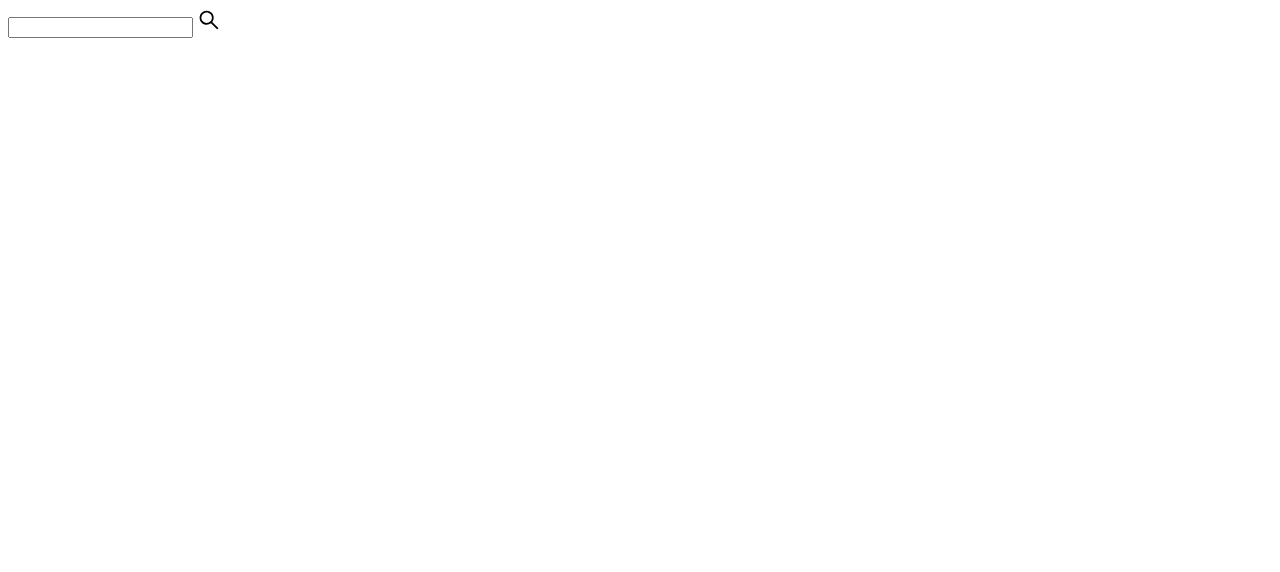
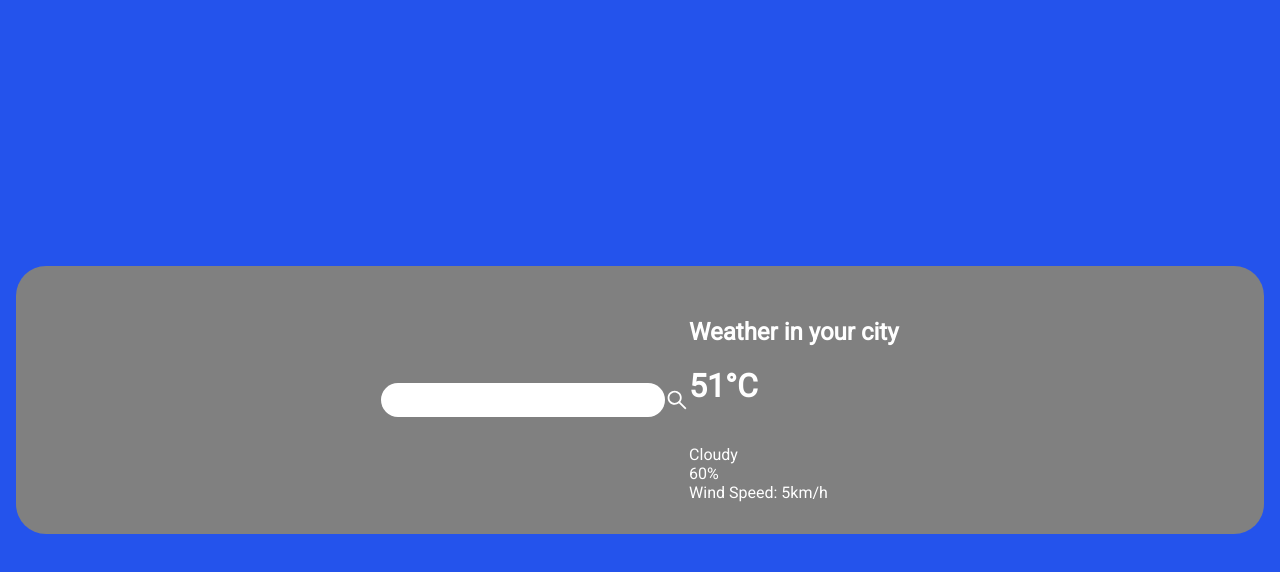
Before and after one commit to BenjaminShutyak/WeatherAppPhase1, a plain HTML site: page index.html in a window 1280 px wide. Drawn offline with Linux system fonts and the light colour scheme.

Commit message:
Added styling to css file and better edited html

```diff
--- a/index.html
+++ b/index.html
@@ -5,13 +5,30 @@
     <meta http-equiv="X-UA-Compatible" content="IE=edge">
     <meta name="viewport" content="width=device-width, initial-scale=1.0">
     <title>Weather App</title>
+    <link rel="preconnect" href="https://fonts.googleapis.com">
+<link rel="preconnect" href="https://fonts.gstatic.com" crossorigin>
+<link href="https://fonts.googleapis.com/css2?family=Roboto&display=swap" rel="stylesheet">
+    <link rel="stylesheet" href="style.css">
+    <script src="script.js"></script>
 </head>
 <body>
-    <div class="card">
-        <div class="search">
-            <input type="text" class="search-bar"
-        <button>
-                <svg stroke="currentColor" fill="currentColor" stroke-width="0" viewBox="0 0 1024 1024" height="1.5em" width="1.5em" xmlns="http://www.w3.org/2000/svg"><path d="M909.6 854.5L649.9 594.8C690.2 542.7 712 479 712 412c0-80.2-31.3-155.4-87.9-212.1-56.6-56.7-132-87.9-212.1-87.9s-155.5 31.3-212.1 87.9C143.2 256.5 112 331.8 112 412c0 80.1 31.3 155.5 87.9 212.1C256.5 680.8 331.8 712 412 712c67 0 130.6-21.8 182.7-62l259.7 259.6a8.2 8.2 0 0 0 11.6 0l43.6-43.5a8.2 8.2 0 0 0 0-11.6zM570.4 570.4C528 612.7 471.8 636 412 636s-116-23.3-158.4-65.6C211.3 528 188 471.8 188 412s23.3-116.1 65.6-158.4C296 211.3 352.2 188 412 188s116.1 23.2 158.4 65.6S636 352.2 636 412s-23.3 116.1-65.6 158.4z"></path></svg>
-            </button>
+<div class="card">
+<div class="search">
+    <input type="text" class="search-bar"
+       <button><svg stroke="currentColor" fill="currentColor" stroke-width="0" viewBox="0 0 1024 1024" height="1.5em"
+    width="1.5em" xmlns="http://www.w3.org/2000/svg">
+    <path
+      d="M909.6 854.5L649.9 594.8C690.2 542.7 712 479 712 412c0-80.2-31.3-155.4-87.9-212.1-56.6-56.7-132-87.9-212.1-87.9s-155.5 31.3-212.1 87.9C143.2 256.5 112 331.8 112 412c0 80.1 31.3 155.5 87.9 212.1C256.5 680.8 331.8 712 412 712c67 0 130.6-21.8 182.7-62l259.7 259.6a8.2 8.2 0 0 0 11.6 0l43.6-43.5a8.2 8.2 0 0 0 0-11.6zM570.4 570.4C528 612.7 471.8 636 412 636s-116-23.3-158.4-65.6C211.3 528 188 471.8 188 412s23.3-116.1 65.6-158.4C296 211.3 352.2 188 412 188s116.1 23.2 158.4 65.6S636 352.2 636 412s-23.3 116.1-65.6 158.4z">
+    </path>
+  </svg></button>
+<div>
+        <div class="weather">
+            <h2 class="city">Weather in your city</h2>
+            <h1 class="temp">51°C</h1>
+            <img src="" alt="" class="icon">
+            <div class="description">Cloudy</div>
+            <div class="humidity">60%</div>
+            <div class="wind">Wind Speed: 5km/h</div>
+    </div>
 </body>
 </html>
--- a/style.css
+++ b/style.css
@@ -1 +1,54 @@
-<test>
+body {
+    display: flex;
+    justify-content: center;
+    align-items: center;
+    height: 100vh;
+    margin: 0%;
+    font-family: 'Roboto', sans-serif;
+    background-color: rgb(36, 83, 236);
+}
+
+.card {
+    background-color: grey;
+    color: white;
+    padding: 2em;
+    border-radius: 30px;
+    width: 100%;
+    max width : 420px;
+    margin: 1em;
+}
+
+.search {
+    display: flex;
+    align-items: center;
+    justify-content: center;
+}
+
+button {
+   margin: 0.5em;
+   border-radius: 50%;
+   border: none;
+   height: 44px;
+   width: 44px;
+   outline: none;
+   background: 7c7c7c2b;
+   color: white;
+   cursor: pointer;
+   transition: 0.2 ease-in-out;
+}
+
+input.search-bar {
+    border: none;
+    outline: none;
+    padding: 0.4em 1em;
+    border-radius: 24px;
+    background-color: 7c7c7b2b;
+    color: white;
+    font-family: inherit;
+    font-size: 105%;
+    width: 250px;
+}
+
+button:hover {
+    background-color: #7c7c7c6b;
+}
```
